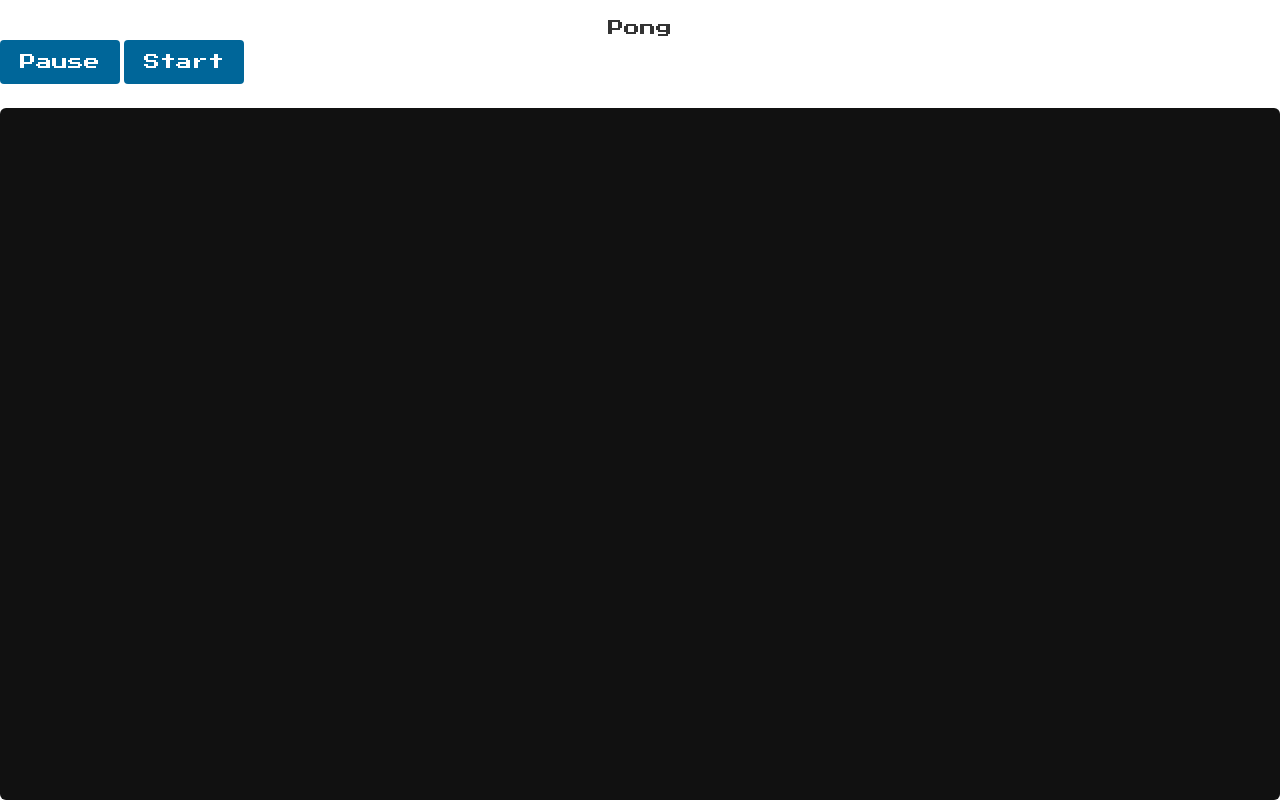
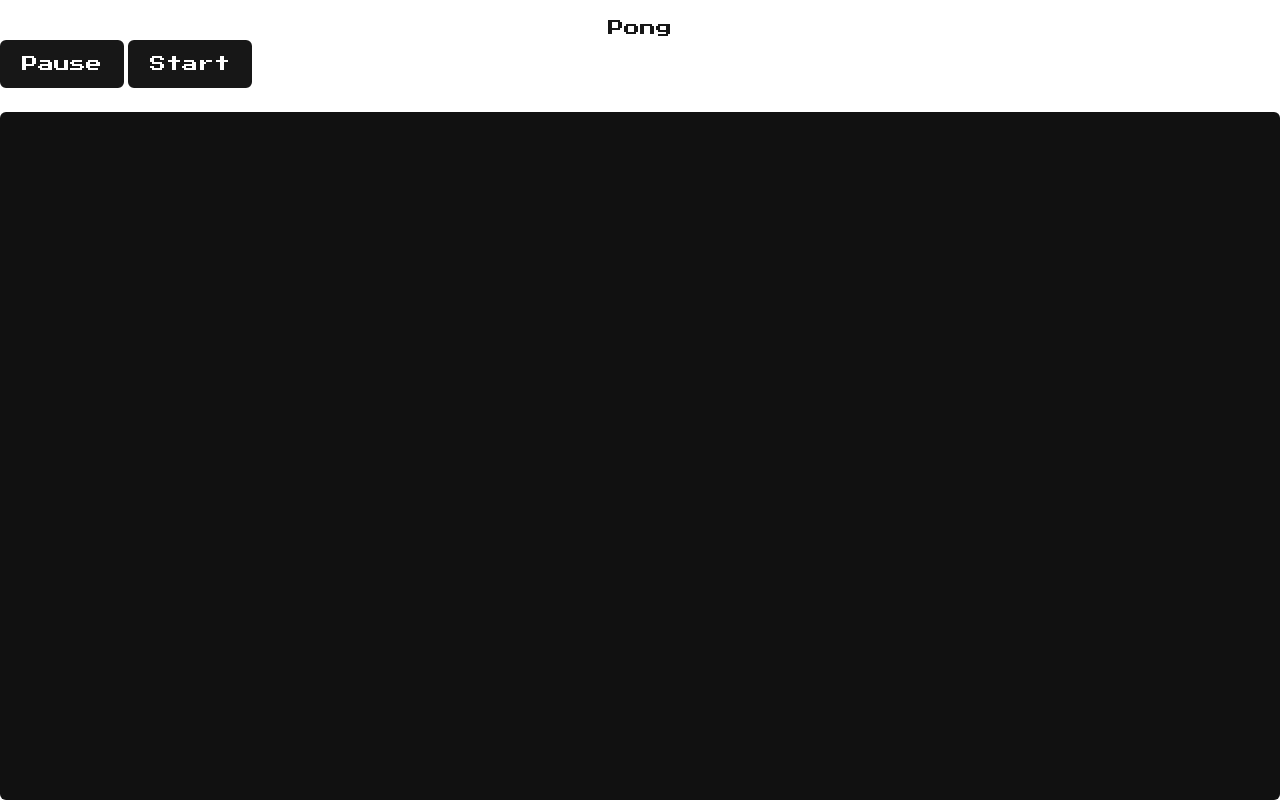
Before and after one commit to KyleMyers001/Pong, a React app: page / in a window 1280 px wide. Built offline with nearby package versions, Linux system fonts and the light colour scheme.

Commit message:
Modified the color scheme

```diff
--- a/src/classes/Ball.ts
+++ b/src/classes/Ball.ts
@@ -13,7 +13,7 @@ class Ball extends Rectangle {
     this.velocity = velocity;
   }
 
-  detectCollision(point: Point, size: Size) { // TODO: Fix issue with collision not working properly.
+  detectCollision(point: Point, size: Size): Boolean { // TODO: Fix issue with collision not working properly.
     const xDistance = this.point.x - point.x;
     const yDistance = this.point.y - point.y;
     const horizontalCheck = Math.abs(xDistance) < size.width;
@@ -25,7 +25,7 @@ class Ball extends Rectangle {
     return false;
   }
 
-  update() {
+  update(): void {
     if ((this.point.y + this.size.height) >= this.canvasSize.height || this.point.y <= 0) {
       this.velocity.y = -this.velocity.y;
     }
--- a/src/classes/Game.ts
+++ b/src/classes/Game.ts
@@ -2,12 +2,12 @@ import AI from '../classes/AI';
 import Ball from '../classes/Ball';
 import GameScore from '../classes/GameScore';
 import Player from '../classes/Player';
-
+import Size from '../interfaces/Size';
 // TODO: Need to add winning conditions
 
 // TODO: Should add feature to display control scheme
 
-// TODO: Make the AI possible to beat
+// TODO: Make the AI possible to beat.
 
 class Game {
   ai: AI;
@@ -27,7 +27,7 @@ class Game {
     this.gameScore = new GameScore(this.context, this.getCanvasSize());
   }
 
-  getCanvasSize() {
+  getCanvasSize(): Size {
     return { width: this.canvas.width, height: this.canvas.height };
   }
 
@@ -52,7 +52,7 @@ class Game {
     return new AI('#ffffff', this.context, point, size, velocity);
   }
 
-  animate() {
+  animate(): void {
     if (this.active) {
       let collidedWithAi = this.ball.detectCollision(this.ai.point, this.ai.size);
       let collidedWithPlayer = this.ball.detectCollision(this.player.point, this.player.size);
@@ -72,7 +72,7 @@ class Game {
     }
   }
 
-  redraw() {
+  redraw(): void {
     this.context.clearRect(0, 0, this.canvas.width, this.canvas.height);
     this.player.update();
     this.gameScore.draw();
@@ -81,6 +81,7 @@ class Game {
   }
 
   start(): void {
+    if(this.active) return;
     this.active = true;
     this.player.active = true;
     this.animate();
--- a/src/classes/GameScore.ts
+++ b/src/classes/GameScore.ts
@@ -27,19 +27,19 @@ class GameScore {
     this.aiScore.draw();
   }
 
-  hasScored(ball: Ball, canvasSize: Size) {
+  hasScored(ball: Ball, canvasSize: Size): Boolean {
     return this.playerScored(ball) || this.aiScored(ball, canvasSize);
   }
 
-  playerScored(ball: Ball) {
+  playerScored(ball: Ball): Boolean {
     return ball.point.x <= 0
   }
 
-  aiScored(ball: Ball, canvasSize: Size) {
+  aiScored(ball: Ball, canvasSize: Size): Boolean {
     return (ball.point.x + ball.size.width) >= canvasSize.width
   }
 
-  update(ball: Ball, canvasSize: Size) {
+  update(ball: Ball, canvasSize: Size): void {
     if (this.aiScored(ball, canvasSize)) {
       this.aiScore.amount += 1;
     } else if (this.playerScored(ball)) {
--- a/src/classes/Player.ts
+++ b/src/classes/Player.ts
@@ -14,14 +14,9 @@ class Player extends Rectangle {
     this.canvasSize = canvaSize;
     this.velocity = velocity;
 
-    window.addEventListener('keydown', (e) => {
-      this.startAnimation(e);
-    });
-
-    window.addEventListener('keyup', (e) => {
-      this.stopAnimation();
-    });
-
+    // TODO: Refactor these event listeners
+    window.addEventListener('keydown', (e) => this.startAnimation(e));
+    window.addEventListener('keyup', (e) => this.stopAnimation());
   }
 
   startAnimation(e: KeyboardEvent): void {
--- a/src/components/Pong.tsx
+++ b/src/components/Pong.tsx
@@ -24,7 +24,7 @@ const Pong = () => {
         <br />
         <br />
       </div>
-      <canvas ref={canvasRef} id="canvas" className="canvas canvas--pong" width="1080" height="600"></canvas>
+      <canvas ref={canvasRef} id="canvas" className="canvas" width="1080" height="600"></canvas>
     </section>
   )
 }
--- a/src/styles/main.css
+++ b/src/styles/main.css
@@ -26,9 +26,6 @@ h1 {
 }
 
 .canvas {
+  background-color: #111;
   border-radius: 6px;
 }
-
-.canvas--pong {
-  background-color: #111;
-}
--- a/src/styles/partials/utilities.css
+++ b/src/styles/partials/utilities.css
@@ -1,6 +1,6 @@
 .btn {
   border: 1px solid #ddd;
-  border-radius: 4px;
+  border-radius: 6px;
   cursor: pointer;
   font-size: 16px;
   margin-right: 4px;
@@ -9,13 +9,16 @@
 }
 
 .btn--primary {
-  background-color: var(--site-primary);
-  border: darken(var(--site-primary), 10%);
+  background-color: var(--color-primary);
+  border: 2px solid var(--color-primary);
   color: white;
+  outline: none;
 }
 
 .btn--primary:hover {
-  background-color: var(--site-primary-hover);
+  background-color: var(--color-tertiary);
+  border-color: var(--color-primary);
+  color: var(--color-primary);
 }
 
 .container {
@@ -29,26 +32,6 @@
   text-align: center;
 }
 
-.is-primary,
-.is-primary,
-.is-primary {
-  background-color: var(--site-primary);
-  color: white;
-}
-
-.is-primary a,
-.is-primary button {
-  background-color: transparent;
-  border: none;
-  color: white;
-  text-decoration: none;
-}
-
-.is-primary a:hover,
-.is-primary button:hover {
-  background-color: var(--site-primary-hover);
-}
-
 .section {
   padding: 32px 0;
 }
--- a/src/styles/partials/variables.css
+++ b/src/styles/partials/variables.css
@@ -1,5 +1,9 @@
 :root {
-  --site-primary: #006699;
-  --site-primary-hover:#0477b0;
-  --text-dark: #333;
+  --color-primary: #171717;
+  --color-secondary:#444444;
+  --color-tertiary:#DA0037;
+  --color-quaternary: #EDEDED;
+  --text-dark: #171717;
 }
+
+/* Color palette: https://colorhunt.co/palette/171717444444da0037ededed */
```
Also changed, not shown: .eslintrc.json.
